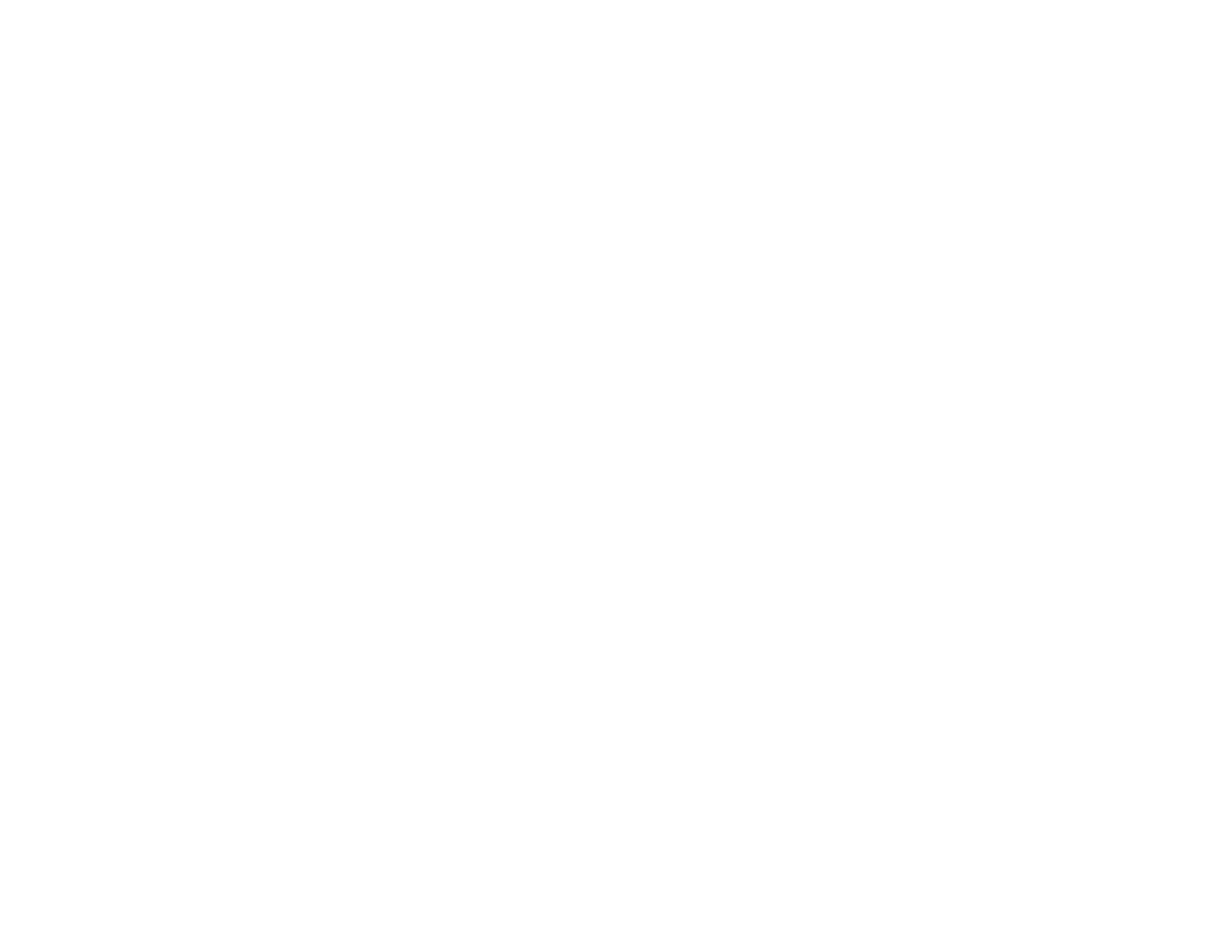
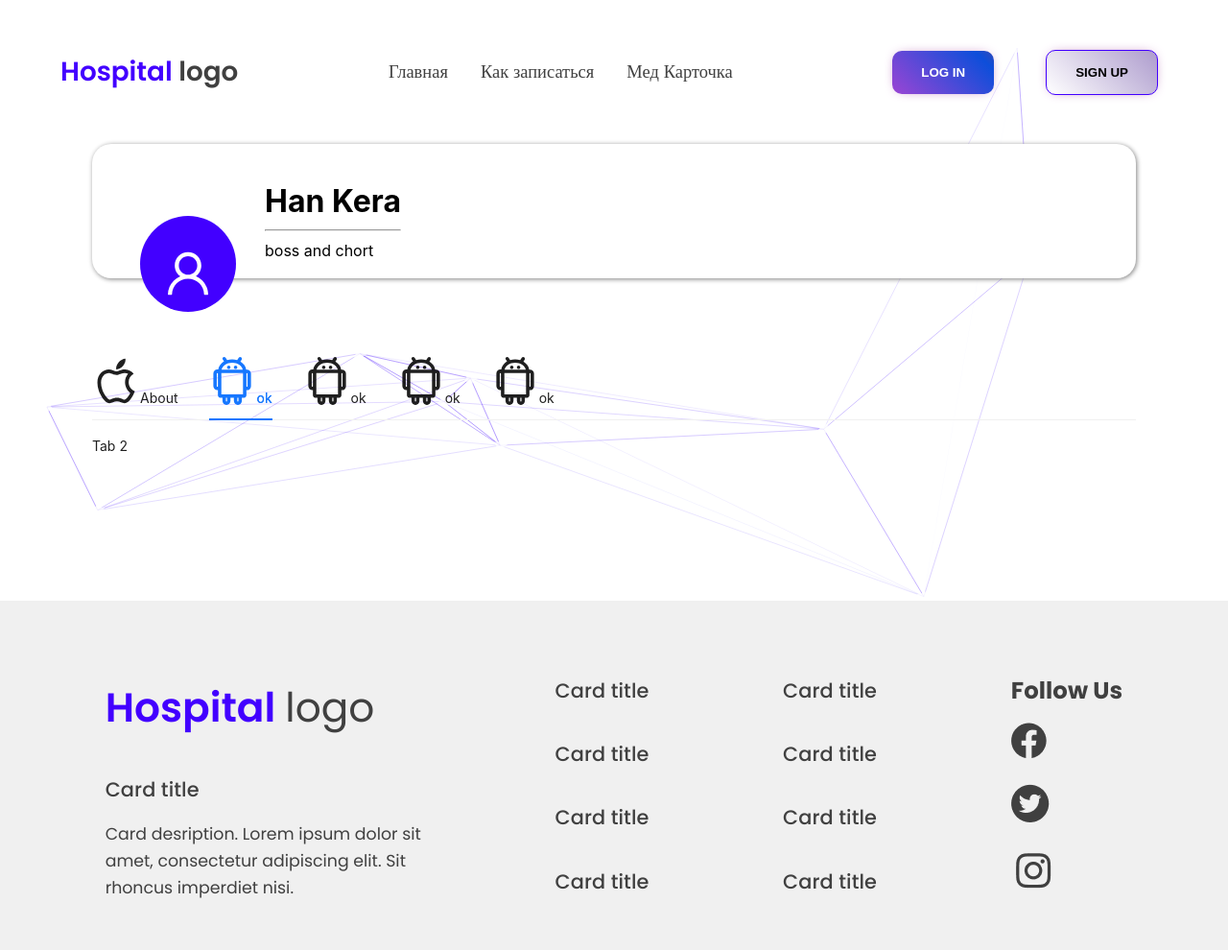
Before and after one commit to keraemoe/med-app, a React app: page /profile in a window 1280 px wide. Before the commit this address had no page. Shown: the whole page at 96% size. Before the commit the page ends 800 px from the top, so only its background shows below. Built offline with nearby package versions, Linux system fonts and the light colour scheme.

Commit message:
profile 50%

```diff
--- a/src/Pages/MedCard.jsx
+++ b/src/Pages/MedCard.jsx
@@ -1,4 +1,5 @@
 import React from 'react';
+import Footer from '../components/Layouts/Footer/Footer';
 import LayoutHeader from '../components/Layouts/layouts/LayoutHeader';
 import MedCard from '../components/MedCardComponents/MedCard';
 import ParticlesContainer from '../components/UI/ParticlesBackground/ParticlesBackground';
@@ -10,6 +11,7 @@ const MedCards = () => {
             <LayoutHeader />
             <ParticlesContainer />
             <MedCard />
+            <Footer/>
         </div>
     );
 };
--- /dev/null
+++ b/src/Pages/Profile/Profile.jsx
@@ -0,0 +1,20 @@
+import React from 'react';
+import LayoutFooter from '../../components/Layouts/layouts/LayoutFooter';
+import LayoutHeader from '../../components/Layouts/layouts/LayoutHeader';
+import ParticlesContainer from '../../components/UI/ParticlesBackground/ParticlesBackground';
+import ProfilePage from './ProfilePage';
+
+
+
+const Profile = () => {
+    return (
+        <div>
+            <LayoutHeader/>
+            <ParticlesContainer/>
+            <ProfilePage/>
+            <LayoutFooter/>
+        </div>
+    );
+};
+
+export default Profile;
--- /dev/null
+++ b/src/Pages/Profile/ProfileContent/ProfileContent.jsx
@@ -0,0 +1,19 @@
+import React from 'react';
+import s from './profile.module.css'
+import { Avatar, Image } from 'antd';
+import { UserOutlined } from '@ant-design/icons';
+
+const ProfileContent = () => {
+    return (
+        <div className={s.head_profile}>
+            <Avatar style={{ width: '100px', height: '100px', marginLeft: '50px', marginTop: '75px', backgroundColor: '#4200ff' }} icon={<UserOutlined />} />
+            <div className={s.info_name}>
+                <h1>Han Kera</h1>
+                <hr className={s.hr_profile}/>
+                <p>boss and chort</p>
+            </div>
+        </div>
+    );
+};
+
+export default ProfileContent;
--- /dev/null
+++ b/src/Pages/Profile/ProfileContent/profile.module.css
@@ -0,0 +1,17 @@
+.head_profile{
+    width: 100%;
+    box-shadow: 1px 1px 5px grey !important;
+    height: 140px;
+    background-color: white;
+    border-radius: 20px;
+    margin-bottom: 50px;
+    display: flex;
+}
+.info_name{
+    margin-top: 40px;
+    margin-left: 30px;
+}
+.hr_profile{
+    margin-top: 10px;
+    margin-bottom: 10px;
+}
--- /dev/null
+++ b/src/Pages/Profile/ProfilePage.jsx
@@ -0,0 +1,15 @@
+import React from 'react';
+import ProfileContent from './ProfileContent/ProfileContent';
+import s from './profilePage.module.css'
+import ProfileTab from './ProfileTab/ProfileTab';
+
+const ProfilePage = () => {
+    return (
+        <div className={s.profile_items}>
+            <ProfileContent/>
+            <ProfileTab/>
+        </div>
+    );
+};
+
+export default ProfilePage;
--- /dev/null
+++ b/src/Pages/Profile/ProfileTab/ProfileTab.jsx
@@ -0,0 +1,24 @@
+import React from 'react';
+import { AndroidOutlined, AppleOutlined } from '@ant-design/icons';
+import { Tabs } from 'antd';
+const ProfileTab = () => (
+  <Tabs
+    defaultActiveKey="2"
+    items={[AppleOutlined, AndroidOutlined, AndroidOutlined, AndroidOutlined, AndroidOutlined].map((Icon, i) => {
+      const id = String(i + 1);
+      return {
+        label: (
+          <span>
+            <Icon />
+            {
+                id == 1 ? 'About' : 'ok'
+            }
+          </span>
+        ),
+        key: id,
+        children: `Tab ${id}`,
+      };
+    })}
+  />
+);
+export default ProfileTab;
--- /dev/null
+++ b/src/Pages/Profile/profilePage.module.css
@@ -0,0 +1,4 @@
+.profile_items{
+    width: 85%;
+    margin: 0 auto;
+}
--- a/src/Routes/Routes.jsx
+++ b/src/Routes/Routes.jsx
@@ -3,6 +3,7 @@ import { Route, Routes, BrowserRouter, Switch } from "react-router-dom";
 import Entry from '../Pages/Entry';
 import HomePage from '../Pages/HomePage';
 import MedCards from '../Pages/MedCard';
+import Profile from '../Pages/Profile/Profile';
 
 const Rout = () => {
     return (
@@ -11,6 +12,7 @@ const Rout = () => {
                 <Route path="/" element={<HomePage />} />
                 <Route path="/entry" element={<Entry />} />
                 <Route path="/medcard" element={<MedCards/>} />
+                <Route path="/profile" element={<Profile/>} />
             </Routes>
         </div>
     );
--- a/src/index.css
+++ b/src/index.css
@@ -113,6 +113,12 @@ a {
   width: 332px !important;
 }
 
+.anticon svg{
+  width: 50px;
+  height: 50px;
+  margin-top: 20px;
+}
+
 @media screen and (max-width: 450px) {
   .bm-menu-wrap {
     width: 100% !important;
```
Also changed, not shown: src/Pages/404.jsx (added, +11 -0 lines).
